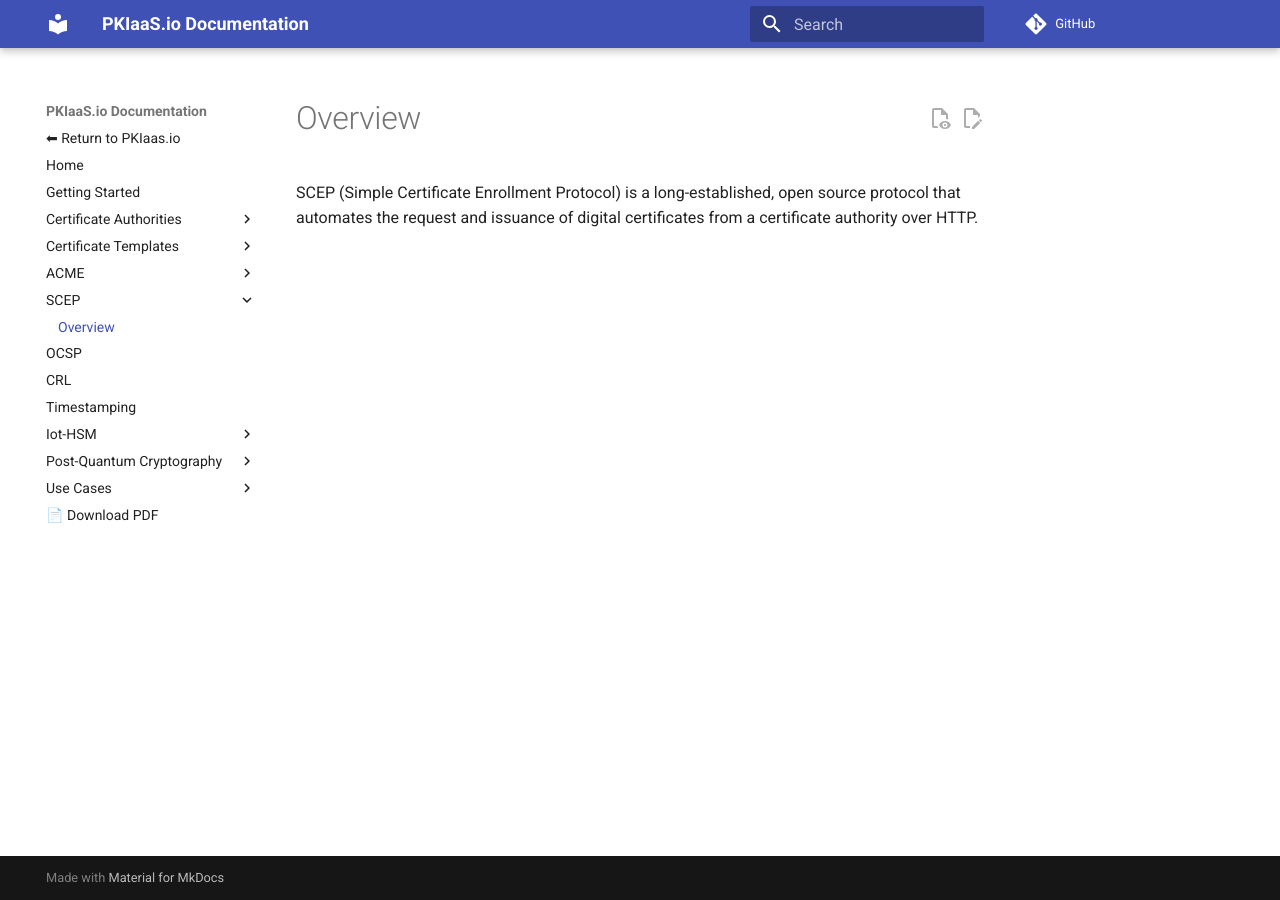
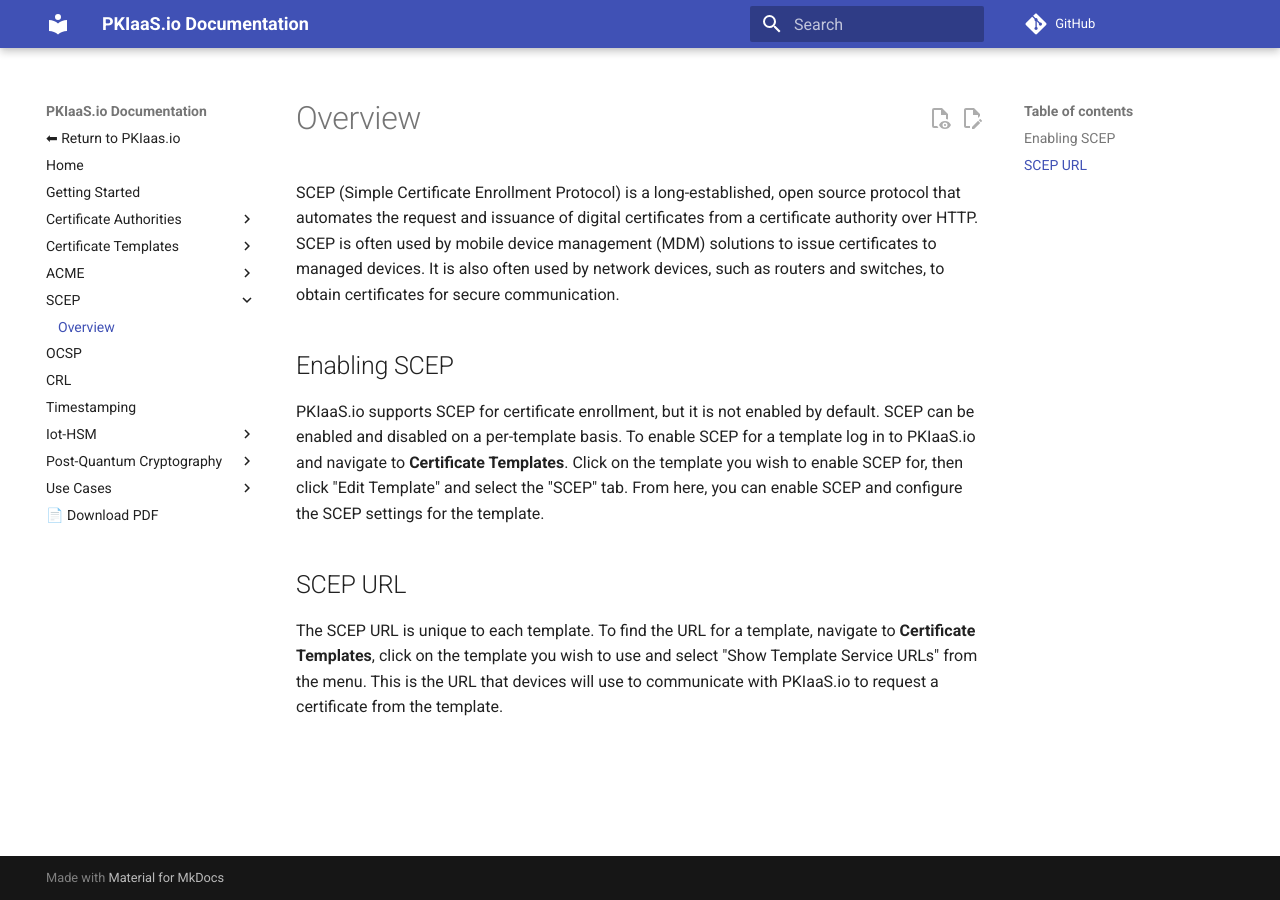
Before and after one commit to lspiehler/pkiaas-docs, an MkDocs documentation site: the page built from docs/scep/overview.md, in a window 1280 px wide. Built offline with MkDocs 1.6.1 and Material for MkDocs 9.7.7, drawn with Linux system fonts in a browser that asks for light colours; comment, search, counter and statistics services are not loaded.

Commit message:
working on SCEP documentation

```diff
--- a/docs/scep/overview.md
+++ b/docs/scep/overview.md
@@ -1 +1,7 @@
-SCEP (Simple Certificate Enrollment Protocol) is a long-established, open source protocol that automates the request and issuance of digital certificates from a certificate authority over HTTP.
+SCEP (Simple Certificate Enrollment Protocol) is a long-established, open source protocol that automates the request and issuance of digital certificates from a certificate authority over HTTP. SCEP is often used by mobile device management (MDM) solutions to issue certificates to managed devices. It is also often used by network devices, such as routers and switches, to obtain certificates for secure communication.
+
+## Enabling SCEP
+PKIaaS.io supports SCEP for certificate enrollment, but it is not enabled by default. SCEP can be enabled and disabled on a per-template basis. To enable SCEP for a template log in to PKIaaS.io and navigate to **Certificate Templates**. Click on the template you wish to enable SCEP for, then click "Edit Template" and select the "SCEP" tab. From here, you can enable SCEP and configure the SCEP settings for the template.
+
+## SCEP URL
+The SCEP URL is unique to each template. To find the URL for a template, navigate to **Certificate Templates**, click on the template you wish to use and select "Show Template Service URLs" from the menu. This is the URL that devices will use to communicate with PKIaaS.io to request a certificate from the template.
```
